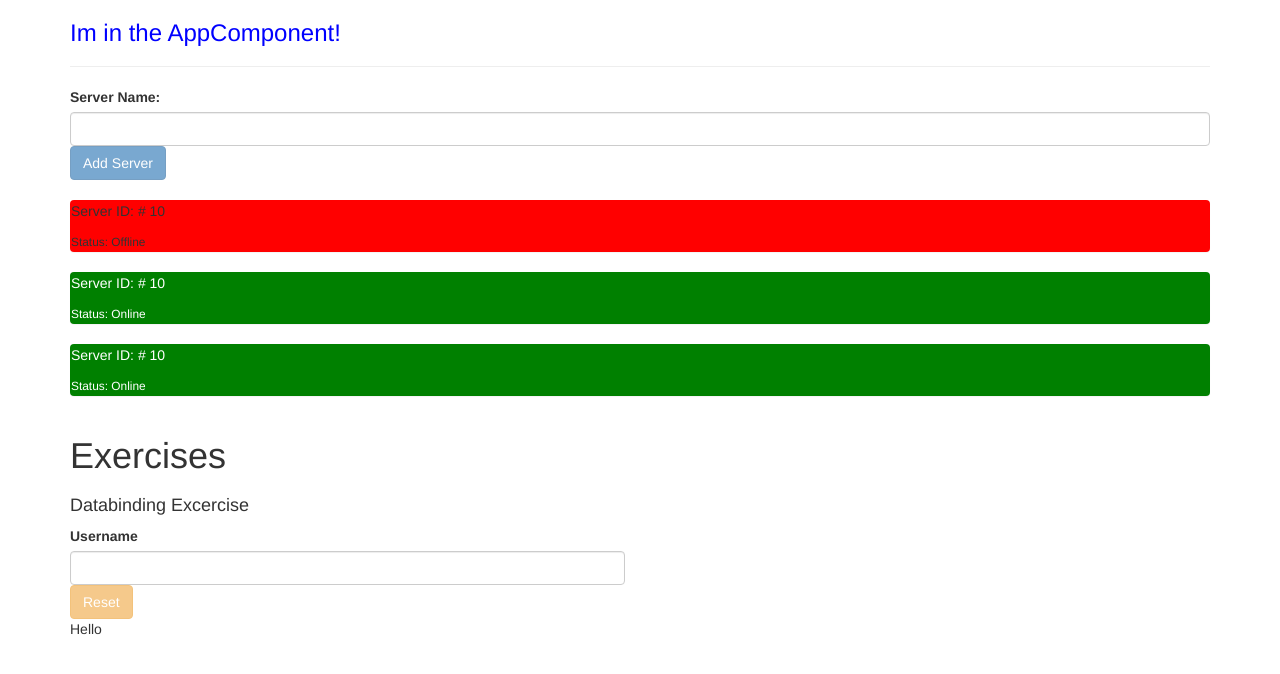
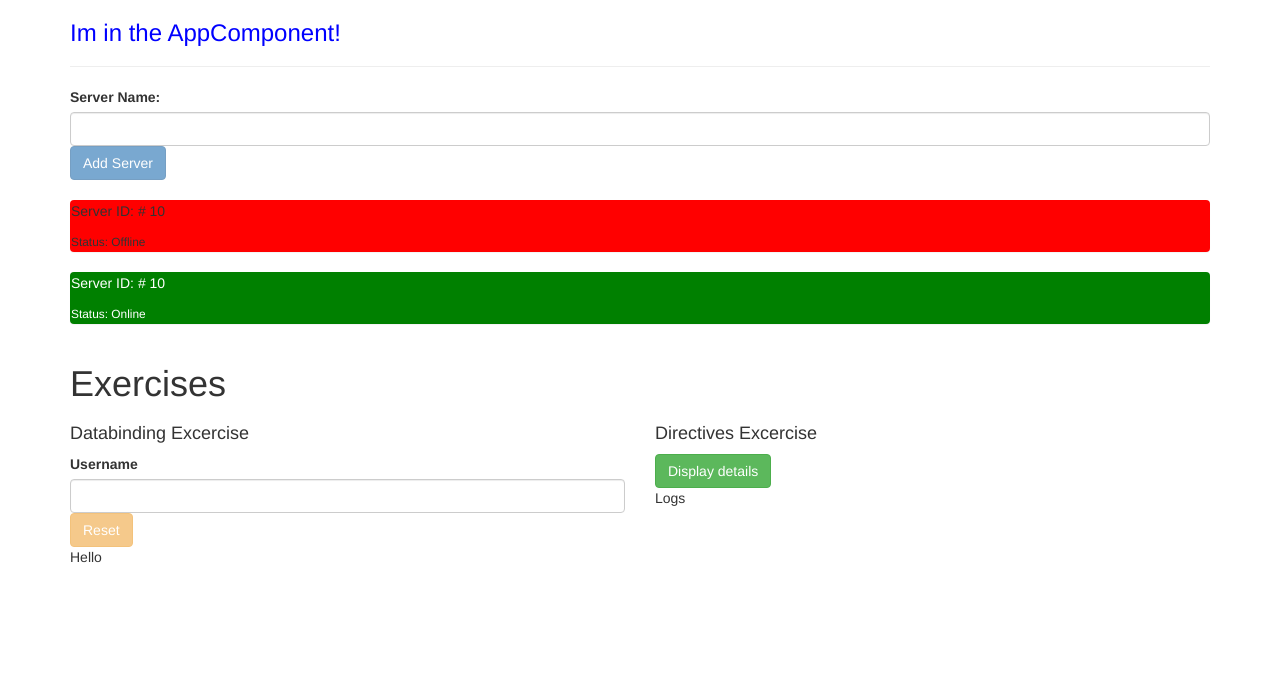
Before and after one commit to Antonyacosta78/udemy-angular-7-course, an Angular app: page / in a window 1280 px wide. Shown: the top 674 px of the page. Built offline with nearby package versions, Linux system fonts and the light colour scheme.

Commit message:
Directives + Directives Excercise

```diff
--- a/src/app/app.component.html
+++ b/src/app/app.component.html
@@ -30,6 +30,10 @@
                 <h4>Databinding Excercise</h4>
                 <app-databinding-exercise></app-databinding-exercise>
             </div>
+            <div class="col-xs-6">
+                <h4>Directives Excercise</h4>
+                <app-directives-excercise></app-directives-excercise>
+            </div>
         </div>
 
     </div>
--- a/src/app/app.module.ts
+++ b/src/app/app.module.ts
@@ -7,6 +7,7 @@ import { AppComponent } from './app.component';
 import { ServerComponent } from './server/server.component';
 import { ServersComponent } from './servers/servers.component';
 import { DatabindingExerciseComponent } from './databinding-exercise/databinding-exercise.component';
+import { DirectivesExcerciseComponent } from './directives-excercise/directives-excercise.component';
 // import { WarningAlertComponent } from './warning-alert/warning-alert.component';
 // import { SuccessAlertComponent } from './success-alert/success-alert.component';
 
@@ -16,7 +17,8 @@ import { DatabindingExerciseComponent } from './databinding-exercise/databinding
     AppComponent,
     ServerComponent,
     ServersComponent,
-    DatabindingExerciseComponent
+    DatabindingExerciseComponent,
+    DirectivesExcerciseComponent
   ],
   imports: [
     BrowserModule,
--- /dev/null
+++ b/src/app/directives-excercise/directives-excercise.component.css
@@ -0,0 +1,3 @@
+.white {
+    color: white;
+}
--- /dev/null
+++ b/src/app/directives-excercise/directives-excercise.component.html
@@ -0,0 +1,20 @@
+<div class="row">
+
+  <div class="col-xs-12">
+    <button class="btn {{ btn.colorClass }}" (click)="logClick(); btnChange();">{{ btn.title }}</button>
+    <p *ngIf="show">the internet is a serious businss</p>
+  </div>
+
+  <div class="col-xs-12">
+    <p>Logs</p>
+    <ul>
+      <li *ngFor="let x of logs; let i = index;" >
+        <span  *ngIf="i >= 5; else default" [ngClass]="{ white: i >= 5 }" [ngStyle]="{ backgroundColor: 'blue' }" > {{ x }} </span>
+        <ng-template #default>
+          {{ x }}
+        </ng-template>
+      </li>
+    </ul>
+  </div>
+
+</div>
--- /dev/null
+++ b/src/app/directives-excercise/directives-excercise.component.ts
@@ -0,0 +1,45 @@
+import { Component, OnInit } from '@angular/core';
+
+@Component({
+    selector: 'app-directives-excercise',
+    templateUrl: './directives-excercise.component.html',
+    styleUrls: ['./directives-excercise.component.css']
+})
+export class DirectivesExcerciseComponent implements OnInit {
+
+    show = false;
+    btn = {
+        colorClass: 'btn-success',
+        title: 'Display details'
+    };
+    logs = [];
+
+    constructor() { }
+
+    logClick() {
+        let d = new Date();
+        let txt = (this.show) ? 'Hide at ' : 'Show at ';
+        this.logs.push( txt + d.getHours() + ':' + d.getMinutes() + ':' + d.getSeconds() );
+    }
+
+    btnChange() {
+        if (this.show) {
+            this.show = false;
+            this.btn = {
+                colorClass: 'btn-success',
+                title: 'Display details'
+            };
+
+        } else {
+            this.show = true;
+            this.btn = {
+                colorClass: 'btn-danger',
+                title: 'Hide that'
+            }
+        }
+    }
+
+    ngOnInit() {
+    }
+
+}
--- a/src/app/servers/servers.component.html
+++ b/src/app/servers/servers.component.html
@@ -15,6 +15,4 @@
 
 
 <br>
-<app-server></app-server>
-<app-server></app-server>
-<app-server></app-server>
+<app-server *ngFor="let item of servers"></app-server>
--- a/src/app/servers/servers.component.ts
+++ b/src/app/servers/servers.component.ts
@@ -3,29 +3,31 @@ import { Component, OnInit } from '@angular/core';
 @Component({
   // selector: "[app-servers]",
   // selector: '.app-servers',
-  selector: "app-servers",
+  selector: 'app-servers',
   templateUrl: './servers.component.html',
   styleUrls: ['./servers.component.css']
 })
 export class ServersComponent implements OnInit {
 
   allowNewServer = false;
-  serverCreationStatus: string = "No server was created";
-  serverName = "";
+  serverCreationStatus = 'No server was created';
+  serverName = '';
   serverCreated = false;
+  servers = ['Test Server', 'Test server 2'];
 
   constructor() {
-    setTimeout( () => this.allowNewServer = true, 2000)
+    setTimeout( () => this.allowNewServer = true, 2000);
   }
 
   onCreateServer() {
     this.serverCreated = true;
+    this.servers.push(this.serverName);
     this.serverCreationStatus = `Server ${this.serverName} was created successfuly`;
   }
 
   onUpdateServerName(event: any) {
     // console.log(event.target.value)
-    this.serverName = (<HTMLInputElement>event.target).value
+    this.serverName = (event.target).value;
   }
 
   ngOnInit() {
```
Also changed, not shown: 1 other file (tests, documents, lock files or other folders).
